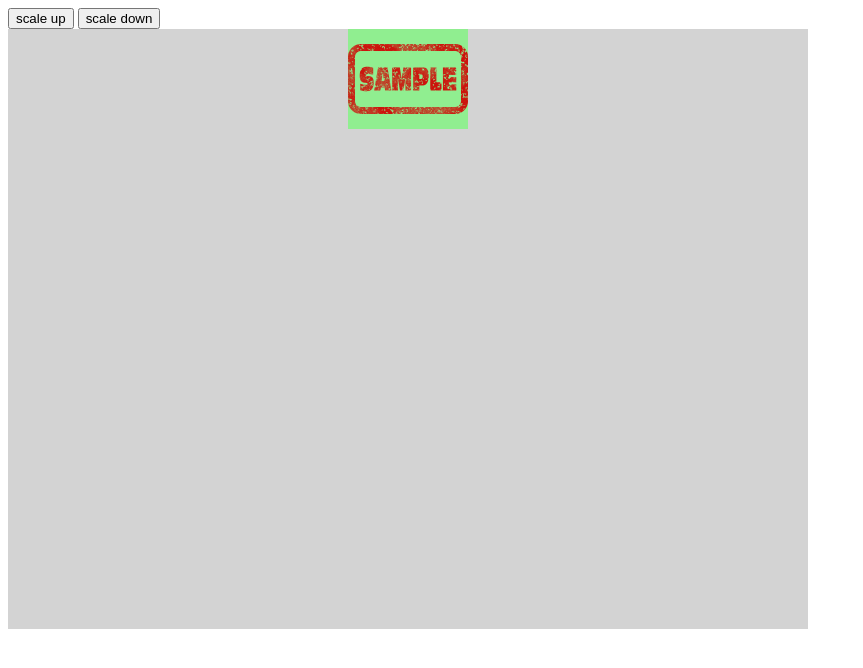
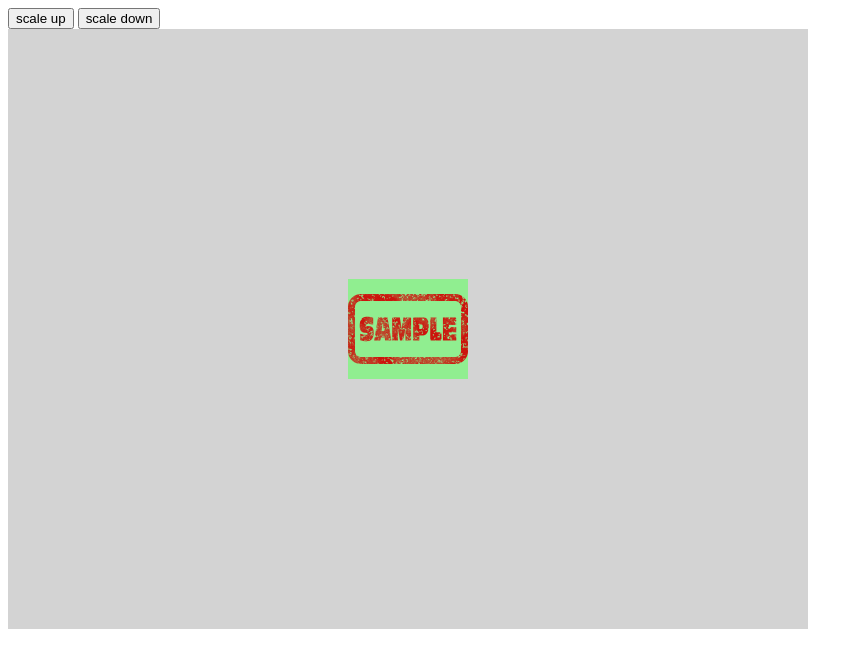
Before and after one commit to tlyau62/layout-scale-center, a website: page without-transform.html in a window 1280 px wide. Shown: the whole page, without its empty margins (0-863 px from the left). Drawn offline with nearby package versions, Linux system fonts and the light colour scheme.

Commit message:
Add vertical scroll center

```diff
--- a/without-transform.html
+++ b/without-transform.html
@@ -63,7 +63,8 @@
         const domUtils = (function () {
             const setCenter = ($el, $container) => {
                 $el.css({
-                    left: $el.width() > $container.width() ? 0 : geomUtils.getCenterLeftPosition($container.width(), $el.width()) + 'px'
+                    left: $el.width() > $container.width() ? 0 : geomUtils.getCenterLeftPosition($container.width(), $el.width()) + 'px',
+                    top: $el.height() > $container.height() ? 0 : geomUtils.getCenterLeftPosition($container.height(), $el.height()) + 'px'
                 });
             }
 
```
